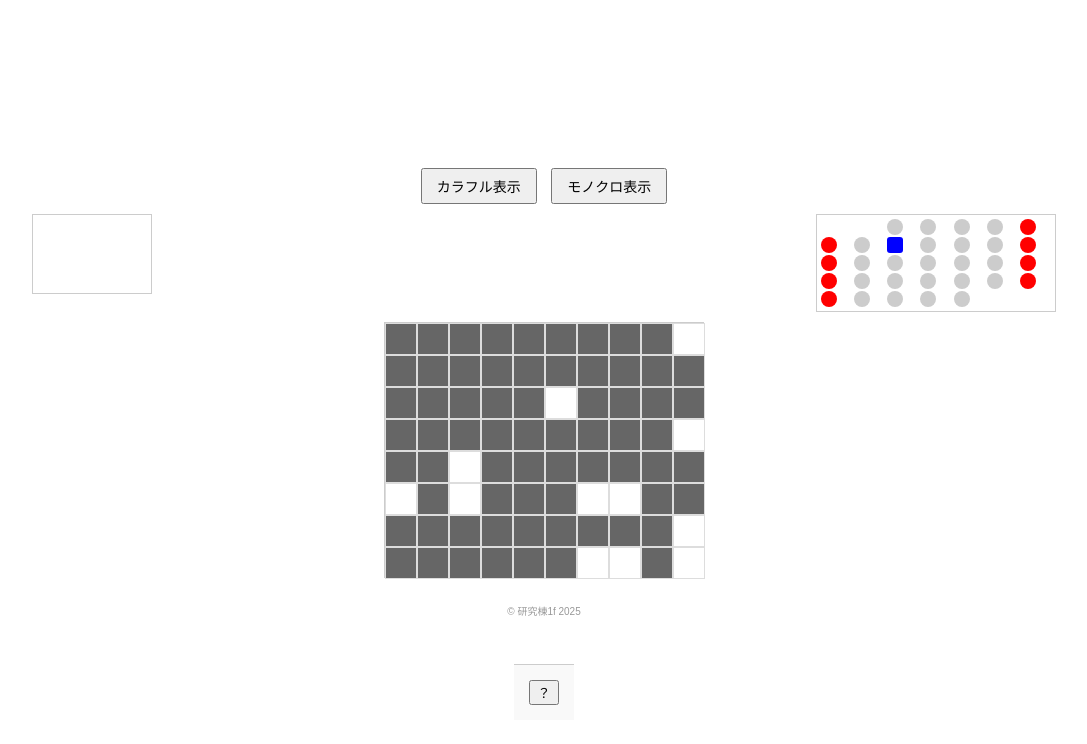
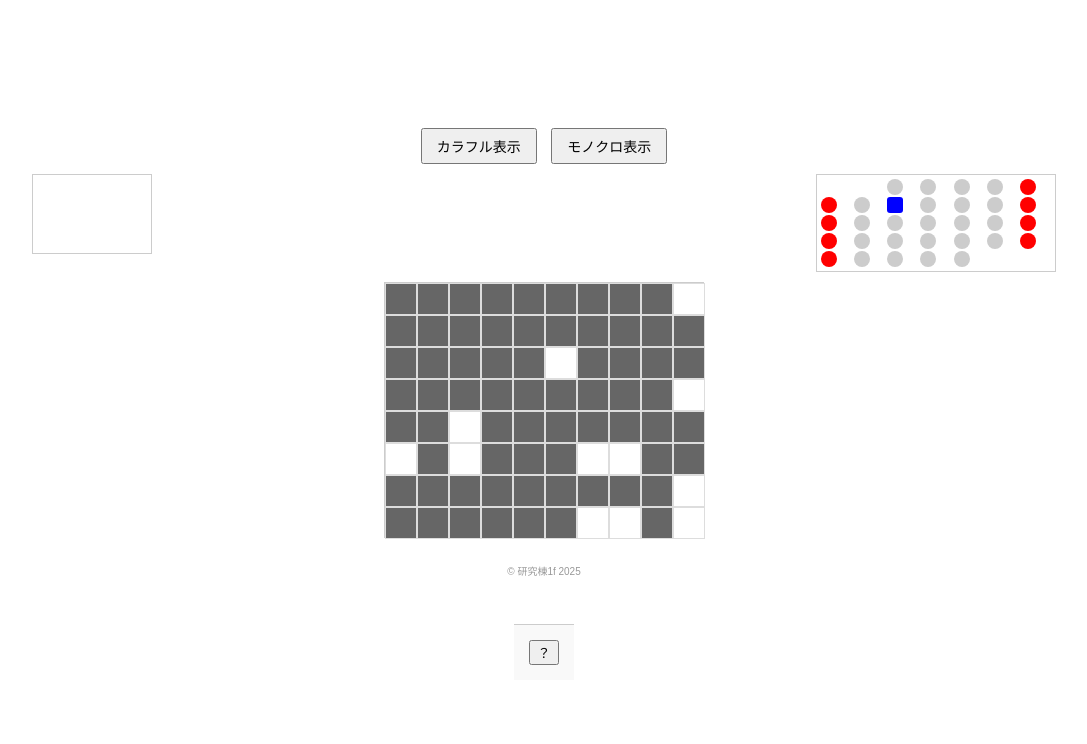
Before and after one commit to lab1f-x/1f-planner, a plain HTML site: page index.html in a window 1280 px wide. Shown: the whole page, without its empty margins (96-1183 px from the left). Drawn offline with Linux system fonts and the light colour scheme.

Commit message:
Add files via upload

```diff
--- a/index.html
+++ b/index.html
@@ -9,14 +9,23 @@
     body {
   background: white;
   font-family: sans-serif;
-  margin: 0; /* 余白ゼロ */
-  height: 100vh; /* 画面いっぱい */
+  margin: 0;
+  height: 100vh;
   display: flex;
   flex-direction: column;
-  justify-content: flex-end; /* 下寄せ */
-  align-items: center; /* 横中央 */
-  padding: 0 10vw 10vh 10vw; /* 左右に10%ずつ、下に10%の余裕 */
-  box-sizing: border-box; /* paddingを含めたサイズ調整 */
+  justify-content: flex-end;
+  align-items: center;
+  padding: 10vh 10vw 15vh 10vw; /* 上10%、左右10%、下15% */
+  box-sizing: border-box;
+}
+
+#app-container {
+  width: 80vw;
+  max-width: 400px;
+  height: 60vh; /* 高さを控えめに */
+  display: flex;
+  flex-direction: column;
+  justify-content: flex-end;
 }
     /* 操作ボタン */
     .controls {
@@ -94,15 +103,6 @@
       color: #999;
       margin-top: 5px;
     }
-
-  #app-container {
-    width: 80vw;
-    max-width: 400px;
-    height: 70vh;
-    display: flex;
-    flex-direction: column;
-    justify-content: flex-end;
-  }
 
   </style>
 </head>
```
